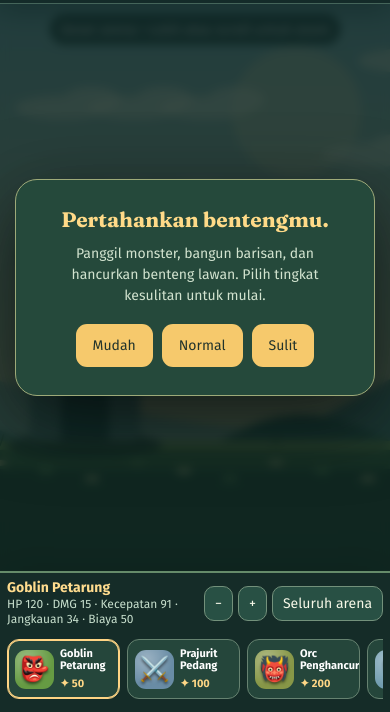
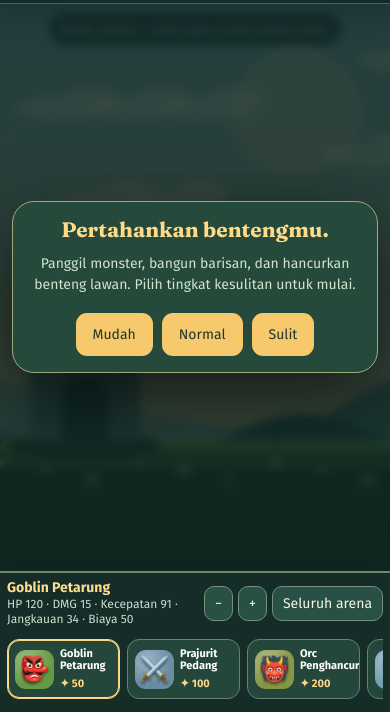
Before and after one commit to vexelkang-cell/gamepai, a plain HTML site: page games/tower-monster/index.html in a window 390 px wide. Shown: the part 132-844 px from the top of the page. Drawn offline with nearby package versions, Linux system fonts and the light colour scheme; a script that the page names is missing.

Commit message:
Fix clipped Tower Monster game panels on small screens

```diff
--- a/games/tower-monster/index.html
+++ b/games/tower-monster/index.html
@@ -8,7 +8,7 @@
     :root{--ink:#eaf4e7;--muted:#a8bfad;--panel:#142b29;--line:#42645b;--gold:#ffc86b}
     *{box-sizing:border-box}html,body{margin:0;width:100%;overflow:hidden}body{font-family:'Fira Sans',sans-serif;color:var(--ink);background:#0e211e}
     button{cursor:pointer}button:focus-visible{outline:3px solid #ffe08c;outline-offset:2px}
-    .app-shell{width:100%;height:calc(100 * min(var(--vh, 1vh), 1vh));min-height:440px;display:flex;flex-direction:column;overflow:hidden;background:#102522}
+    .app-shell{width:100%;height:100vh;height:100dvh;min-height:0;display:flex;flex-direction:column;overflow:hidden;background:#102522}
     .topbar{z-index:2;flex:none;background:#142b29;border-bottom:1px solid #45655a;padding:8px clamp(10px,2vw,24px);box-shadow:0 8px 24px #07161255}
     .top-inner{display:flex;align-items:center;gap:12px;justify-content:space-between;max-width:1600px;margin:auto}
     .brand{font-family:Fraunces,serif;font-weight:800;color:#ffda88;white-space:nowrap;font-size:clamp(15px,1.7vw,22px)}
@@ -33,8 +33,8 @@
     .unit-btn.unaffordable{opacity:.58}.unit-btn.cooling:after{content:'';position:absolute;inset:0;background:linear-gradient(to top,#06130dbb var(--cool),transparent var(--cool));pointer-events:none}
     .unit-icon{flex:none;width:39px;height:39px;border-radius:11px;background:radial-gradient(circle at 30% 24%,#ffffff55,transparent 65%),var(--unit-color);display:grid;place-items:center;font-size:24px;text-shadow:0 2px 3px #0008}
     .unit-copy{display:flex;flex-direction:column;min-width:0;line-height:1.12}.unit-name{font-weight:700;font-size:11px}.unit-price{color:#ffd786;font-size:11px;margin-top:5px;font-weight:700}
-    .overlay{position:absolute;inset:0;z-index:5;display:grid;place-items:center;background:#071d1ac9;backdrop-filter:blur(5px);padding:15px}.overlay.hidden{display:none}
-    .dialog{width:min(440px,100%);padding:28px;border-radius:22px;border:1px solid #9eaa79;background:linear-gradient(150deg,#25493b,#102a27);box-shadow:0 22px 75px #0009;text-align:center}
+    .overlay{position:absolute;inset:0;z-index:5;display:grid;place-items:center;overflow-y:auto;overscroll-behavior:contain;background:#071d1ac9;backdrop-filter:blur(5px);padding:12px}.overlay.hidden{display:none}
+    .dialog{width:min(440px,100%);max-height:100%;overflow-y:auto;overscroll-behavior:contain;padding:clamp(16px,4vw,28px);margin:auto;border-radius:22px;border:1px solid #9eaa79;background:linear-gradient(150deg,#25493b,#102a27);box-shadow:0 22px 75px #0009;text-align:center}
     .dialog h2{font-family:Fraunces,serif;font-size:clamp(26px,5vw,39px);color:#ffda88;line-height:1.1;margin:0 0 12px}.dialog p{color:#d2e3cf;line-height:1.5;margin:0 0 18px}
     .choice-row{display:flex;flex-wrap:wrap;justify-content:center;gap:9px}.choice{background:#f6c96c;color:#21332c;border:0;border-radius:11px;padding:11px 17px;font-weight:800}.choice:hover{background:#ffe09a}
     .result-line{margin-bottom:18px;color:#ecf0db;line-height:1.8}
```
